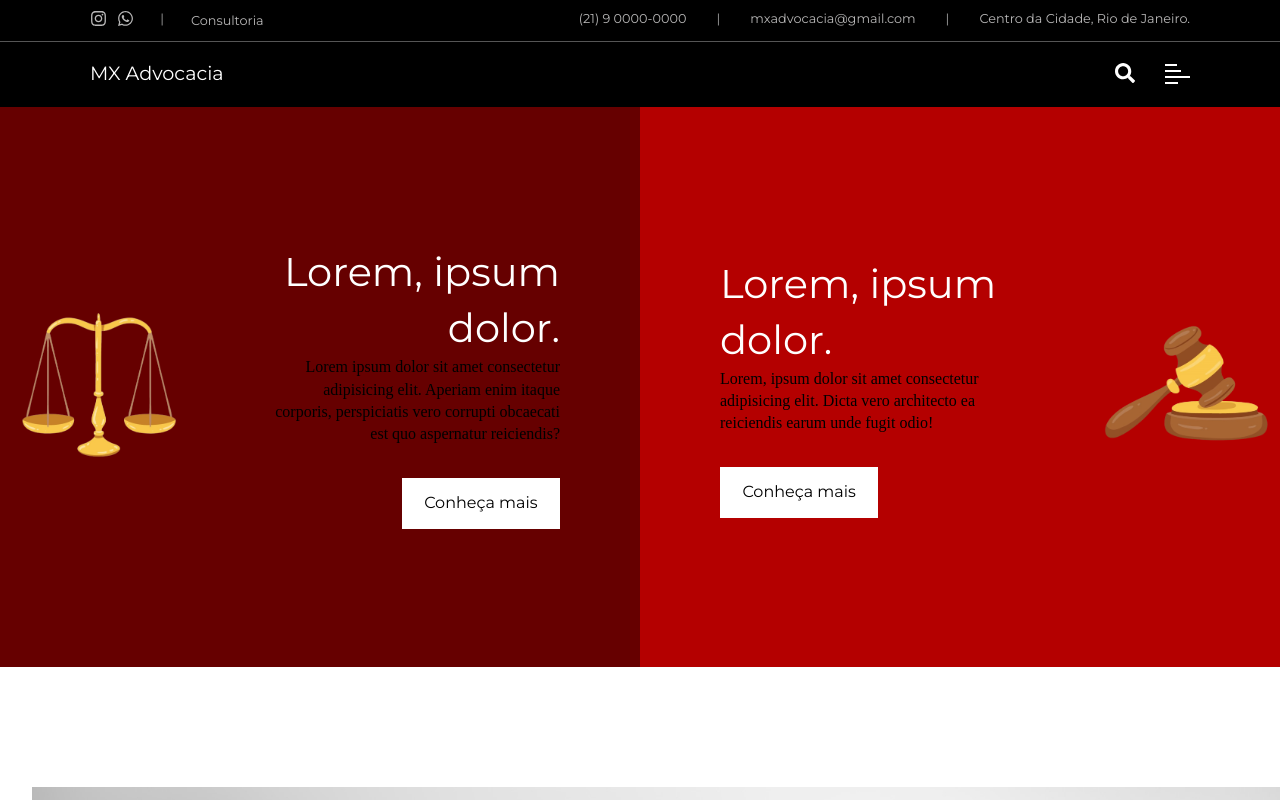
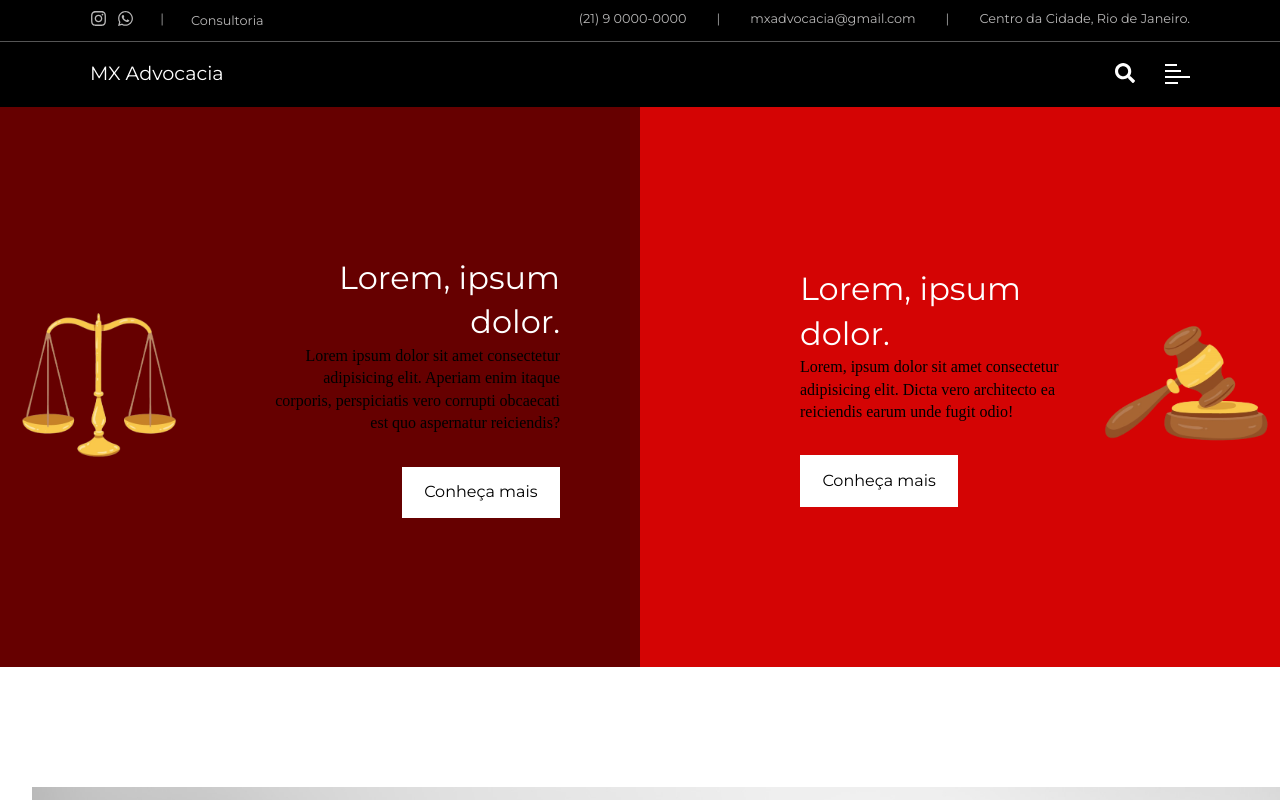
Before and after one commit to henriquepx/mx_advocacy, a React (Vite) app: page / in a window 1280 px wide. Shown: the top 800 px of the page. Built offline with nearby package versions, Linux system fonts and the light colour scheme.

Commit message:
fix: width transition when hover

```diff
--- a/src/sections/MainPage/MainPagePrincipal.jsx
+++ b/src/sections/MainPage/MainPagePrincipal.jsx
@@ -15,7 +15,6 @@ const MainContent1 = styled.div`
   position: relative;
   display: flex;
   align-items: center;
-  justify-content: flex-end;
   &:hover {
     width: 80%;
   }
@@ -31,12 +30,11 @@ const ImgContainerMain1 = styled.img`
 `
 const MainContent2 = styled.div`
   transition: all 0.3s ease;
-  background-color: #b40000;
+  background-color: #d40404;
   width: 50%;
   position: relative;
   display: flex;
   align-items: center;
-  justify-content: flex-start;
   &:hover {
     width: 80%;
   }
@@ -45,12 +43,12 @@ const DescriptionContentMain2 = styled.div`
   text-align: left;
   display: flex;
   flex-direction: column;
-  padding: 0rem 5rem;
+  padding: 0rem 0rem 0rem 10rem;
 `
 const TitleContentMain = styled.h1`
   font-family: ${fontPrimary};
   color: #fff;
-  font-size: 2.5rem;
+  font-size: 2rem;
 `
 const DescriptionContent1 = styled.p`
   max-width: 50ch;
```
